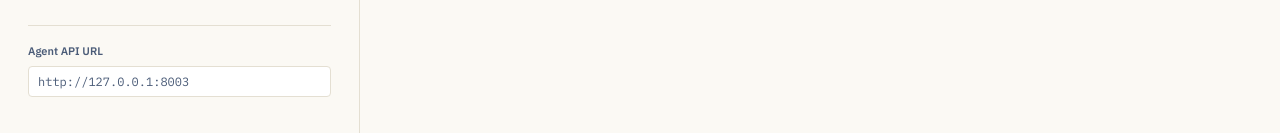
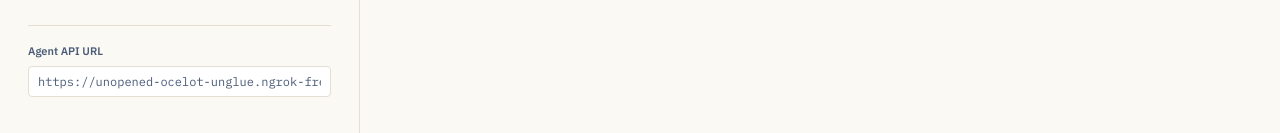
Before and after one commit to Muthukrishnan-sketch/Requirement-agent, a plain HTML site: page frnd/index.html in a window 1280 px wide. Shown: the part 555-688 px from the top of the page. Drawn offline with Linux system fonts and the light colour scheme; no server answers.

Commit message:
fix: update agent API URL to ngrok tunnel

```diff
--- a/frnd/index.html
+++ b/frnd/index.html
@@ -223,7 +223,7 @@
 
     <div class="desk-url">
       <label>Agent API URL</label>
-      <input id="apiUrl" value="http://127.0.0.1:8003" />
+      <input id="apiUrl" value="https://unopened-ocelot-unglue.ngrok-free.dev" />
     </div>
   </section>
 
```
